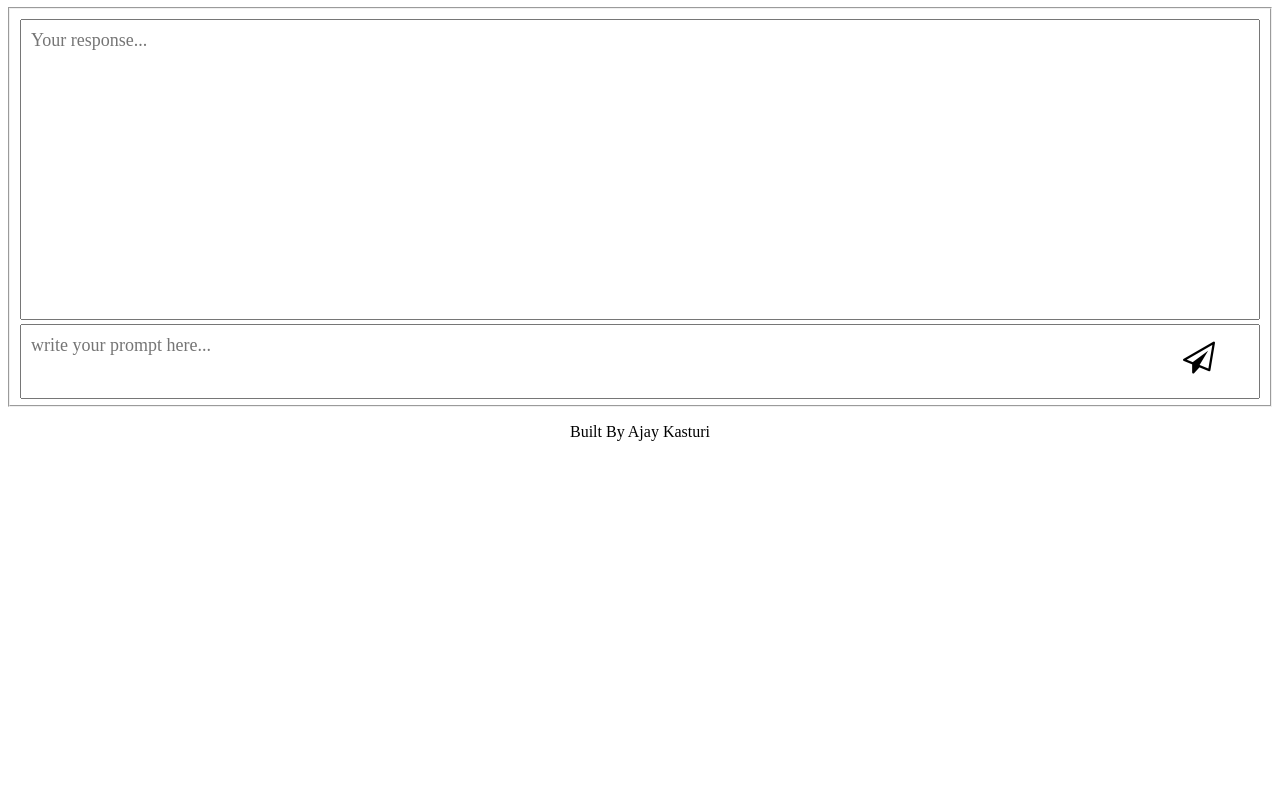
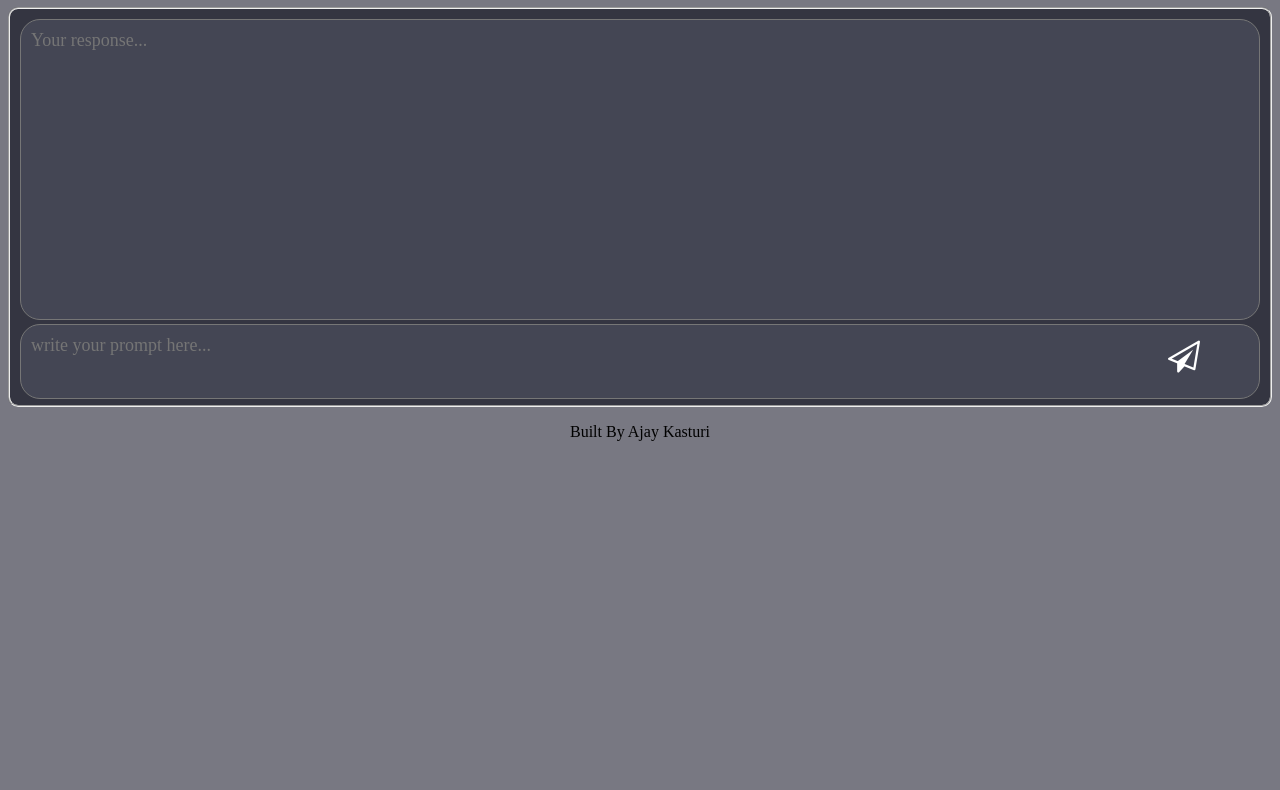
Before and after one commit to ajaykasturi/chatgpt, a plain HTML site: page index.html in a window 1280 px wide. Shown: the part 73-863 px from the top of the page. Drawn offline with Linux system fonts and the light colour scheme.

Commit message:
Update index.html

```diff
--- a/index.html
+++ b/index.html
@@ -9,6 +9,9 @@
         *{
             box-sizing: border-box;
         }
+        body{
+            background-color: #787882;
+        }
         .container{
             display: flex;
             flex-direction: column;
@@ -19,6 +22,8 @@
             width: 100%;
             height:50%;
             padding: 10px;
+            border-radius: 10px;
+            background-color: #343541;
         }
         .prompt{
             width: 100%;
@@ -28,6 +33,9 @@
             padding: 10px;
             position: relative;
             padding-right: 60px;
+            border-radius: 20px;
+            background-color: #444654;
+            color:whitesmoke;
         }
         .response{
             width: 100%;
@@ -36,6 +44,9 @@
             font-family: 'Times New Roman', Times, serif;
             font-size: large;
             padding: 10px;
+            border-radius: 20px;
+            background-color: #444654;
+            color:white;
         }
         .menu{
             display: flex;
@@ -64,7 +75,7 @@
             <textarea name="response" class="response" placeholder="Your response..." ></textarea>
             <div class="menu">
             <textarea name="prompt" class="prompt" placeholder="write your prompt here..." ></textarea>
-            <button id="send" class="btn"><i class="fa fa-send-o"></i></button>
+            <div id="send" class="btn"><i class="fa fa-send-o" style="color:white;"></i></div>
             </div>
         </fieldset>
         <p>Built By Ajay Kasturi</p>
```
